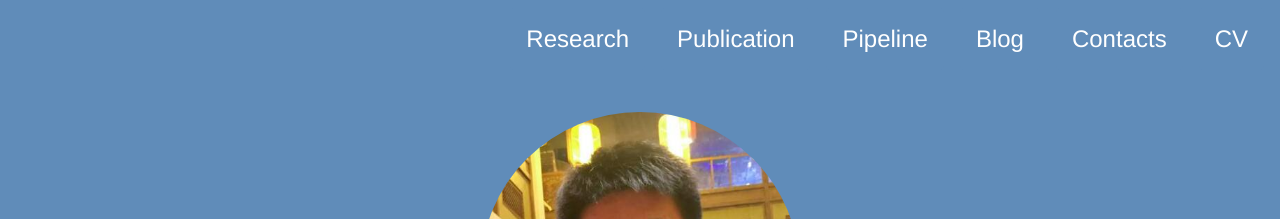
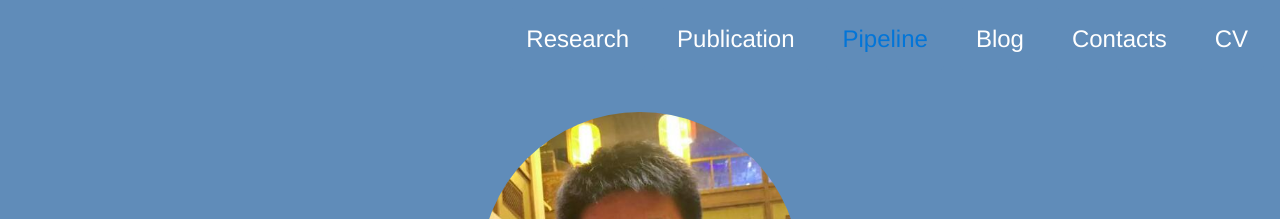
Before and after one commit to zorrodong/zorrodong.github.io, a Jekyll site: the page built from index.html, in a window 1280 px wide. Shown: the top 219 px of the page. Built offline with Jekyll 4.4.1, drawn with Linux system fonts in a browser that asks for light colours; nearby versions of some CDN libraries.

Commit message:
Update navbar.html

```diff
--- a/_includes/navbar.html
+++ b/_includes/navbar.html
@@ -21,7 +21,7 @@
             </li>
 
             <li class="nav-item">
-		<div class="nav-link" href="/Pipeline/">Pipeline</div>
+		<div class="nav-link"><a href="/Pipeline/">Pipeline</a></div>
 	    </li>
 
             <li class="nav-item">
```
